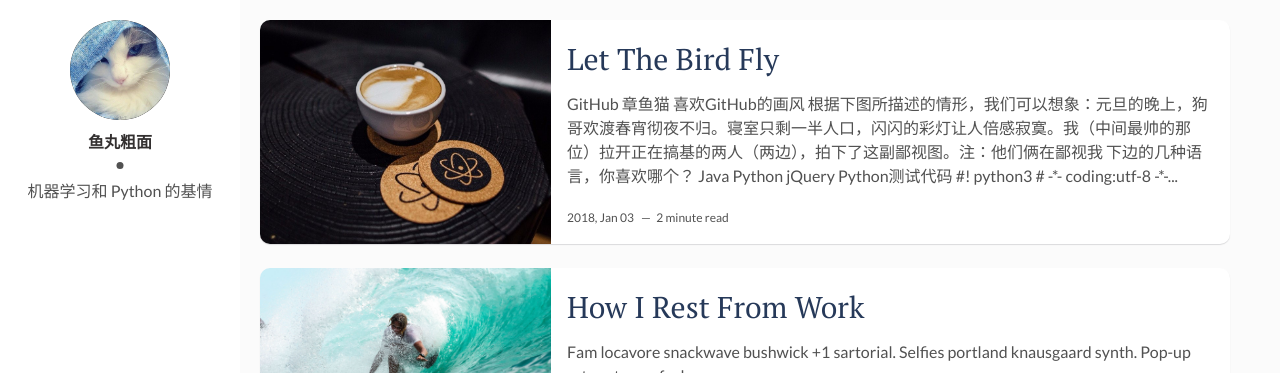
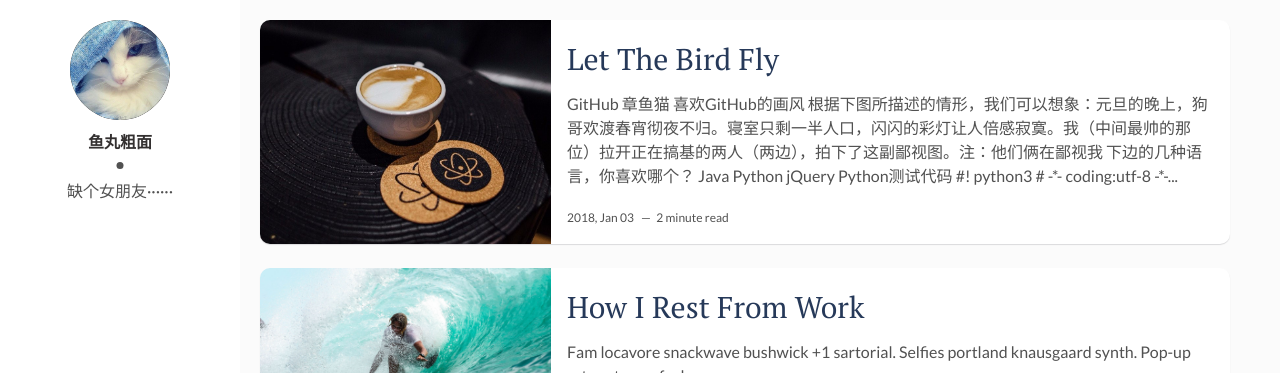
Before and after one commit to MoeexT/Jekyll-NexT, a Jekyll site: the page built from index.html, in a window 1280 px wide. Shown: the top 373 px of the page. Built offline with Jekyll 4.4.1, drawn with Linux system fonts in a browser that asks for light colours; the list of posts is cut into pages by our own code.

Commit message:
Update _config.yml

```diff
--- a/_config.yml
+++ b/_config.yml
@@ -11,7 +11,7 @@ favicon: favicon.ico
 # Author Settings
 author: 鱼丸粗面 # add your name
 author-img: handsome-cat.jpg # add your photo
-about-author: 机器学习和 Python 的基情 # I am a web developer focusing on front-end development. Always hungry to keep learning.  add description
+about-author: 缺个女朋友······ # I am a web developer focusing on front-end development. Always hungry to keep learning.  add description
 twitter: TeemoNicolas # add your Twitter handle
 facebook: # add your Facebook handle
 github: lovesarmon # add your Github handle
```
